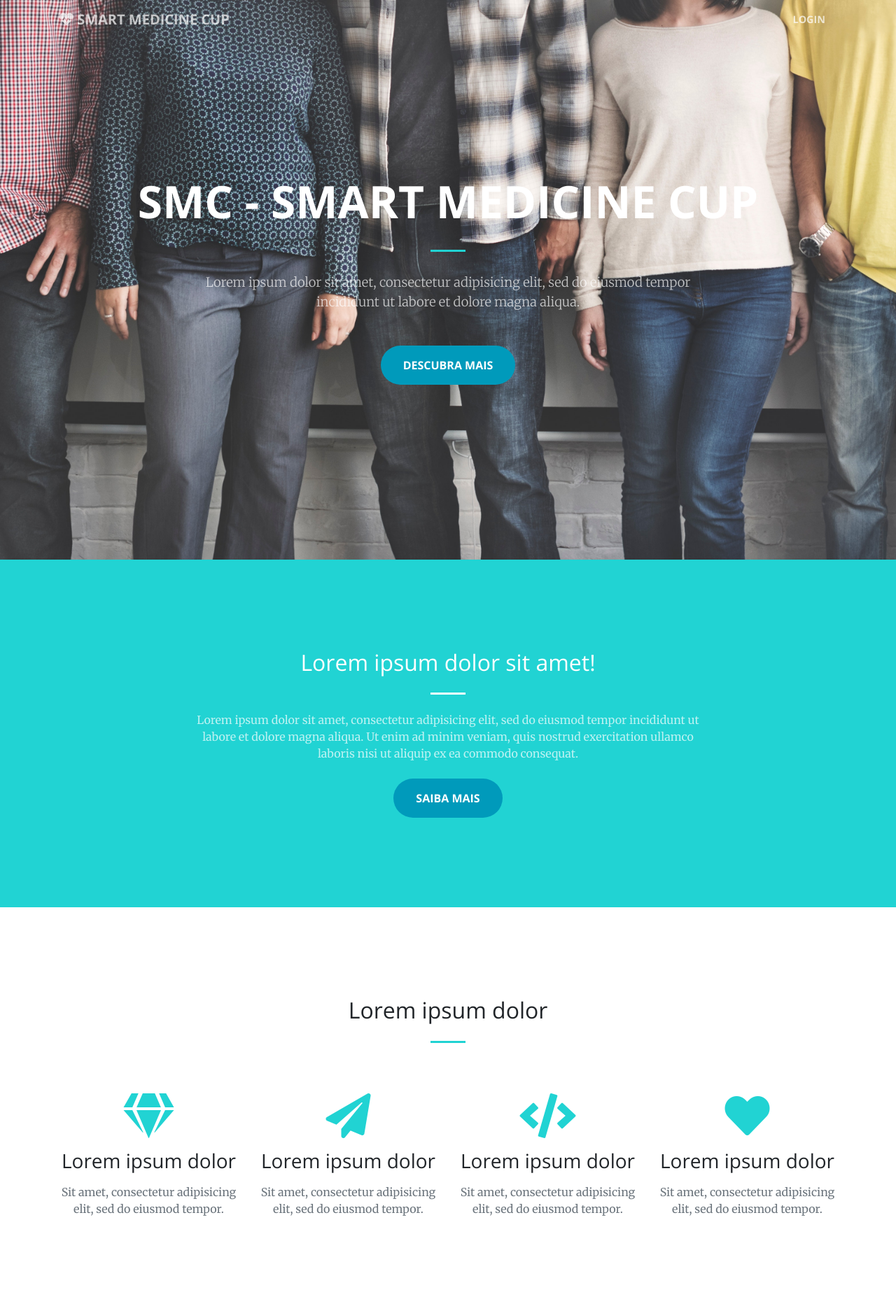
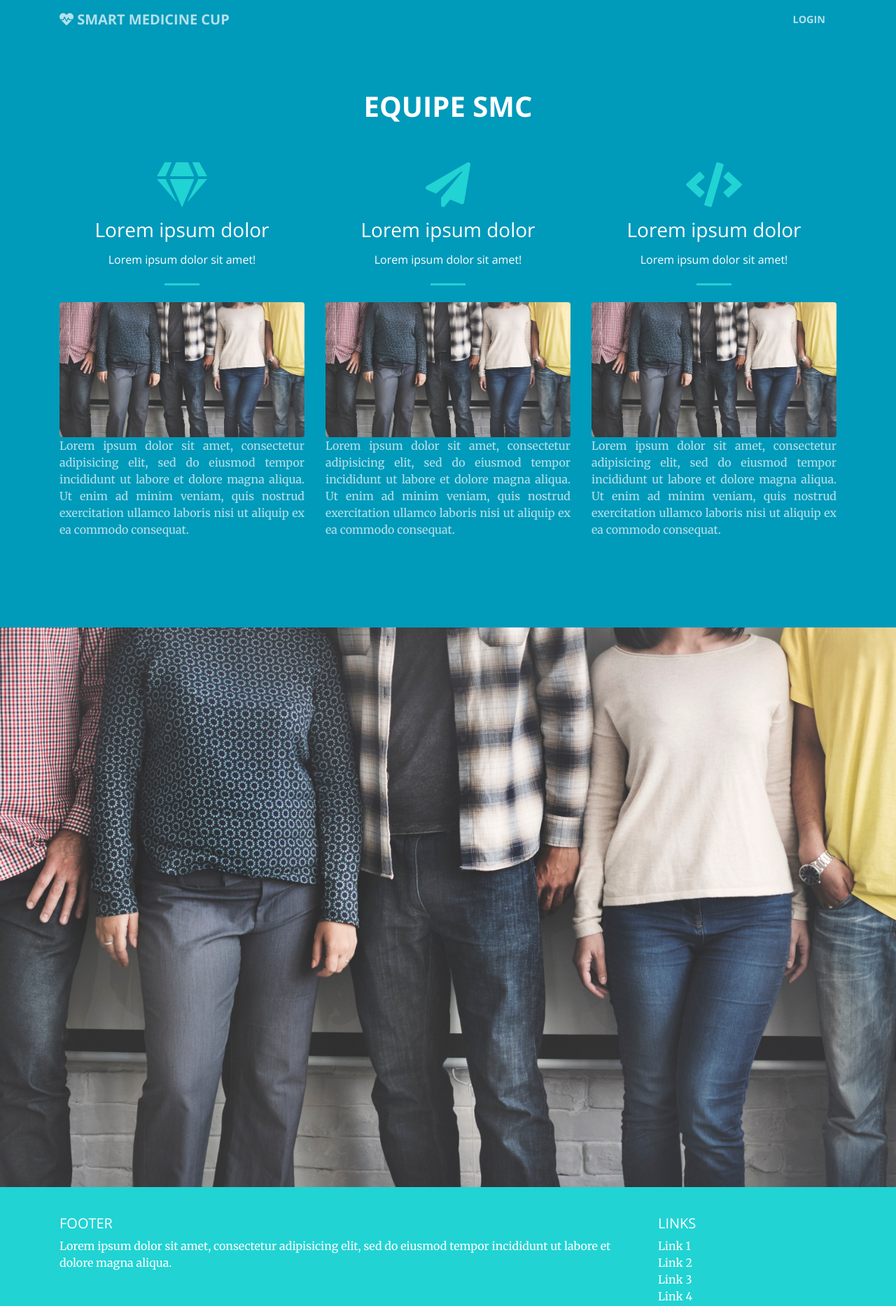
Before and after one commit to PI1-2018-2/smart-medicine-cup, a Django app: page /team/ in a window 1280 px wide. Shown: the top 1867 px of the page at 70% size. Run offline with Django 3.2, Linux system fonts and the light colour scheme; some libraries are stand-ins or nearby versions.

Commit message:
Team page front-end

```diff
--- a/smart_medicine_cup_backend/landing_page/templates/team.html
+++ b/smart_medicine_cup_backend/landing_page/templates/team.html
@@ -5,207 +5,54 @@
 {% block hreflogo %}/{% endblock %}
 
 {% block content %}
-    <header class="masthead masthead-team text-center text-white d-flex">
-      <div class="container my-auto">
-        <div class="row">
-          <div class="col-lg-10 mx-auto">
-            <h1 class="text-uppercase">
-              <strong>SMC - Smart Medicine Cup</strong>
-            </h1>
-            <hr>
-          </div>
-          <div class="col-lg-8 mx-auto">
-            <p class="text-faded mb-5">Lorem ipsum dolor sit amet, consectetur adipisicing elit, sed do eiusmod tempor incididunt ut labore et dolore magna aliqua.</p>
-            <a class="btn btn-secondary btn-xl js-scroll-trigger" href="#about">Descubra mais</a>
-          </div>
+    <section class="bg-secondary">
+      <div class="container">
+        <div class="text-center">
+          <h1 class="text-white text-uppercase">
+            <strong>Equipe SMC</strong>
+          </h1>
         </div>
-      </div>
-    </header>
-
-    <section class="bg-primary" id="about">
-      <div class="container">
-        <div class="row">
-          <div class="col-lg-8 mx-auto text-center">
-            <h2 class="section-heading text-white">Lorem ipsum dolor sit amet!</h2>
-            <hr class="light my-4">
-            <p class="text-faded mb-4">Lorem ipsum dolor sit amet, consectetur adipisicing elit, sed do eiusmod tempor incididunt ut labore et dolore magna aliqua. Ut enim ad minim veniam, quis nostrud exercitation ullamco laboris nisi ut aliquip ex ea commodo consequat.</p>
-            <a class="btn btn-secondary btn-xl js-scroll-trigger" href="#services">Saiba mais</a>
-          </div>
-        </div>
-      </div>
-    </section>
-
-    <section id="services">
-      <div class="container">
-        <div class="row">
-          <div class="col-lg-12 text-center">
-            <h2 class="section-heading">Lorem ipsum dolor</h2>
-            <hr class="my-4">
-          </div>
-        </div>
-      </div>
-      <div class="container">
-        <div class="row">
-          <div class="col-lg-3 col-md-6 text-center">
+        <div class="row text-white">
+          <div class="col-lg-4 col-sm-12 text-center">
             <div class="service-box mt-5 mx-auto">
               <i class="fas fa-4x fa-gem text-primary mb-3 sr-icon-1"></i>
               <h3 class="mb-3">Lorem ipsum dolor</h3>
-              <p class="text-muted mb-0">Sit amet, consectetur adipisicing elit, sed do eiusmod tempor.</p>
+              <div class="text-center">
+                <h6 class="section-heading">Lorem ipsum dolor sit amet!</h6>
+                <hr class="my-4">
+                <img src="/static/img/team.jpg" class="img-fluid rounded" alt="Foto da equipe">
+                <p class="text-faded mb-0 text-justify">Lorem ipsum dolor sit amet, consectetur adipisicing elit, sed do eiusmod tempor incididunt ut labore et dolore magna aliqua. Ut enim ad minim veniam, quis nostrud exercitation ullamco laboris nisi ut aliquip ex ea commodo consequat.</p>
+              </div>
             </div>
           </div>
-          <div class="col-lg-3 col-md-6 text-center">
+          <div class="col-lg-4 col-sm-12 text-center">
             <div class="service-box mt-5 mx-auto">
               <i class="fas fa-4x fa-paper-plane text-primary mb-3 sr-icon-2"></i>
               <h3 class="mb-3">Lorem ipsum dolor</h3>
-              <p class="text-muted mb-0">Sit amet, consectetur adipisicing elit, sed do eiusmod tempor.</p>
+              <div class="text-center">
+                <h6 class="section-heading">Lorem ipsum dolor sit amet!</h6>
+                <hr class="my-4">
+                <img src="/static/img/team.jpg" class="img-fluid rounded" alt="Foto da equipe">
+                <p class="text-faded mb-0 text-justify">Lorem ipsum dolor sit amet, consectetur adipisicing elit, sed do eiusmod tempor incididunt ut labore et dolore magna aliqua. Ut enim ad minim veniam, quis nostrud exercitation ullamco laboris nisi ut aliquip ex ea commodo consequat.</p>
+              </div>
             </div>
           </div>
-          <div class="col-lg-3 col-md-6 text-center">
+          <div class="col-lg-4 col-sm-12 text-center">
             <div class="service-box mt-5 mx-auto">
               <i class="fas fa-4x fa-code text-primary mb-3 sr-icon-3"></i>
               <h3 class="mb-3">Lorem ipsum dolor</h3>
-              <p class="text-muted mb-0">Sit amet, consectetur adipisicing elit, sed do eiusmod tempor.</p>
-            </div>
-          </div>
-          <div class="col-lg-3 col-md-6 text-center">
-            <div class="service-box mt-5 mx-auto">
-              <i class="fas fa-4x fa-heart text-primary mb-3 sr-icon-4"></i>
-              <h3 class="mb-3">Lorem ipsum dolor</h3>
-              <p class="text-muted mb-0">Sit amet, consectetur adipisicing elit, sed do eiusmod tempor.</p>
+              <div class="text-center">
+                <h6 class="section-heading">Lorem ipsum dolor sit amet!</h6>
+                <hr class="my-4">
+                <img src="/static/img/team.jpg" class="img-fluid rounded" alt="Foto da equipe">
+                <p class="text-faded mb-0 text-justify">Lorem ipsum dolor sit amet, consectetur adipisicing elit, sed do eiusmod tempor incididunt ut labore et dolore magna aliqua. Ut enim ad minim veniam, quis nostrud exercitation ullamco laboris nisi ut aliquip ex ea commodo consequat.</p>
+              </div>
             </div>
           </div>
         </div>
       </div>
     </section>
 
-    <section class="p-0" id="portfolio">
-      <div class="container-fluid p-0">
-        <div class="row no-gutters popup-gallery">
-          <div class="col-lg-4 col-sm-6">
-            <a class="portfolio-box" href="/static/landing_page/img/portfolio/fullsize/1.jpg">
-              <img class="img-fluid" src="/static/landing_page/img/portfolio/thumbnails/1.jpg" alt="">
-              <div class="portfolio-box-caption">
-                <div class="portfolio-box-caption-content">
-                  <div class="project-category text-faded">
-                    Lorem ipsum
-                  </div>
-                  <div class="project-name">
-                    Dolor sit amet
-                  </div>
-                </div>
-              </div>
-            </a>
-          </div>
-          <div class="col-lg-4 col-sm-6">
-            <a class="portfolio-box" href="/static/landing_page/img/portfolio/fullsize/2.jpg">
-              <img class="img-fluid" src="/static/landing_page/img/portfolio/thumbnails/2.jpg" alt="">
-              <div class="portfolio-box-caption">
-                <div class="portfolio-box-caption-content">
-                  <div class="project-category text-faded">
-                    Lorem ipsum
-                  </div>
-                  <div class="project-name">
-                    Dolor sit amet
-                  </div>
-                </div>
-              </div>
-            </a>
-          </div>
-          <div class="col-lg-4 col-sm-6">
-            <a class="portfolio-box" href="/static/landing_page/img/portfolio/fullsize/3.jpg">
-              <img class="img-fluid" src="/static/landing_page/img/portfolio/thumbnails/3.jpg" alt="">
-              <div class="portfolio-box-caption">
-                <div class="portfolio-box-caption-content">
-                  <div class="project-category text-faded">
-                    Lorem ipsum
-                  </div>
-                  <div class="project-name">
-                    Dolor sit amet
-                  </div>
-                </div>
-              </div>
-            </a>
-          </div>
-          <div class="col-lg-4 col-sm-6">
-            <a class="portfolio-box" href="/static/landing_page/img/portfolio/fullsize/4.jpg">
-              <img class="img-fluid" src="/static/landing_page/img/portfolio/thumbnails/4.jpg" alt="">
-              <div class="portfolio-box-caption">
-                <div class="portfolio-box-caption-content">
-                  <div class="project-category text-faded">
-                    Lorem ipsum
-                  </div>
-                  <div class="project-name">
-                    Dolor sit amet
-                  </div>
-                </div>
-              </div>
-            </a>
-          </div>
-          <div class="col-lg-4 col-sm-6">
-            <a class="portfolio-box" href="/static/landing_page/img/portfolio/fullsize/5.jpg">
-              <img class="img-fluid" src="/static/landing_page/img/portfolio/thumbnails/5.jpg" alt="">
-              <div class="portfolio-box-caption">
-                <div class="portfolio-box-caption-content">
-                  <div class="project-category text-faded">
-                    Lorem ipsum
-                  </div>
-                  <div class="project-name">
-                    Dolor sit amet
-                  </div>
-                </div>
-              </div>
-            </a>
-          </div>
-          <div class="col-lg-4 col-sm-6">
-            <a class="portfolio-box" href="/static/landing_page/img/portfolio/fullsize/6.jpg">
-              <img class="img-fluid" src="/static/landing_page/img/portfolio/thumbnails/6.jpg" alt="">
-              <div class="portfolio-box-caption">
-                <div class="portfolio-box-caption-content">
-                  <div class="project-category text-faded">
-                    Lorem ipsum
-                  </div>
-                  <div class="project-name">
-                    Dolor sit amet
-                  </div>
-                </div>
-              </div>
-            </a>
-          </div>
-        </div>
-      </div>
-    </section>
-
-    <section id="team">
-      <div class="container">
-        <div class="row">
-          <div class="col-lg-8 mx-auto text-center">
-            <h2 class="section-heading">Equipe</h2>
-            <hr class="my-4">
-            <p class="mb-5">Lorem ipsum dolor sit amet, consectetur adipisicing elit, sed do eiusmod tempor incididunt ut labore et dolore magna aliqua.</p>
-          </div>
-        </div>
-        <div class="row">
-          <div class="col-lg-4 ml-auto text-center">
-            <i class="fas fa-users fa-3x mb-3 sr-team-1 text-primary"></i>
-            <p>Lorem ipsum dolor sit amet</p>
-          </div>
-          <div class="col-lg-4 mr-auto text-center">
-            <i class="fas fa-capsules fa-3x mb-3 sr-team-2 text-primary"></i>
-            <p>Consectetur adipisicing elit</p>
-          </div>
-          <div class="col-lg-4 mr-auto text-center">
-            <i class="fas fa-pills fa-3x mb-3 sr-team-2 text-primary"></i>
-            <p>Sed do eiusmod tempor incididunt</p>
-          </div>
-        </div>
-        <div class="row text-center">
-            <div class="col-lg-12">
-              <br><br>
-              <a class="btn btn-secondary btn-xl js-scroll-trigger" href="#services">Saiba mais</a>
-            </div>
-          </div>
-        </div>
-      </div>
-    </section>
-
+    <header class="masthead masthead-team text-center text-white d-flex">
+    </header>
 {% endblock %}
```
